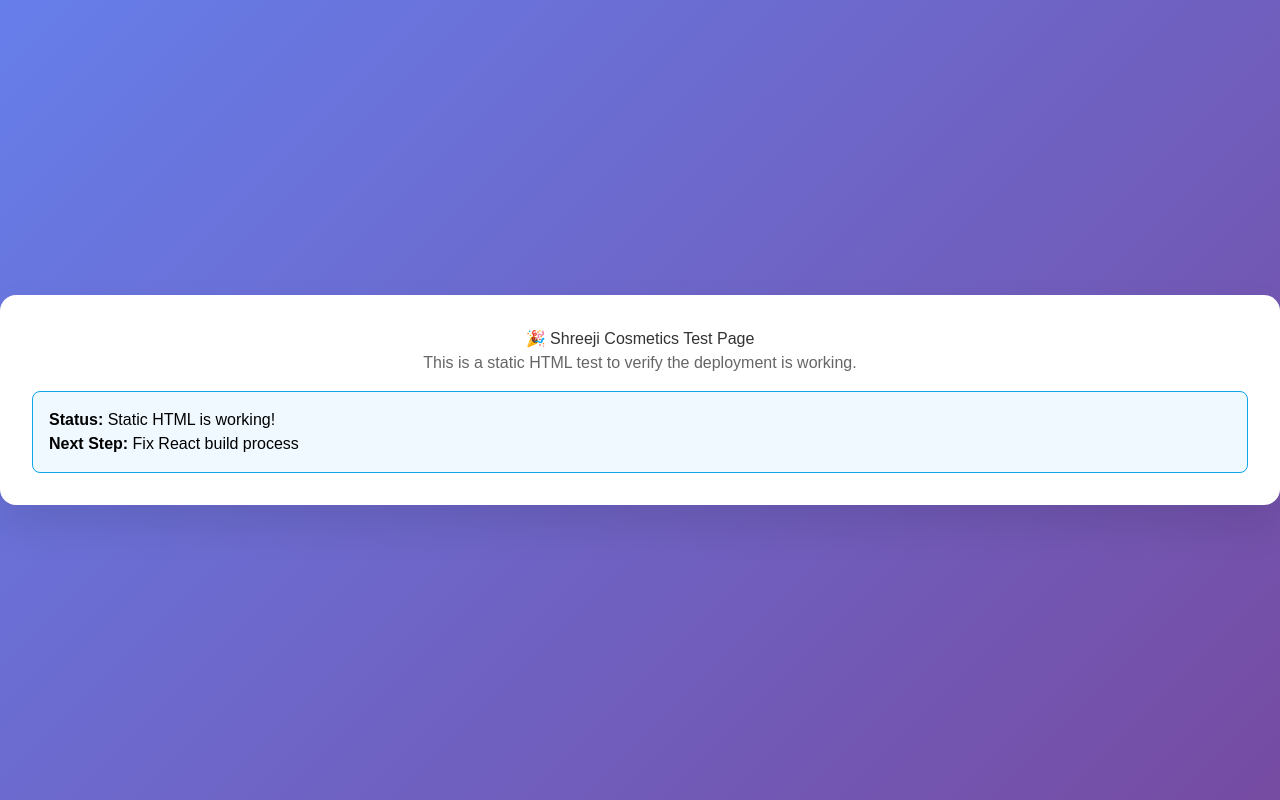
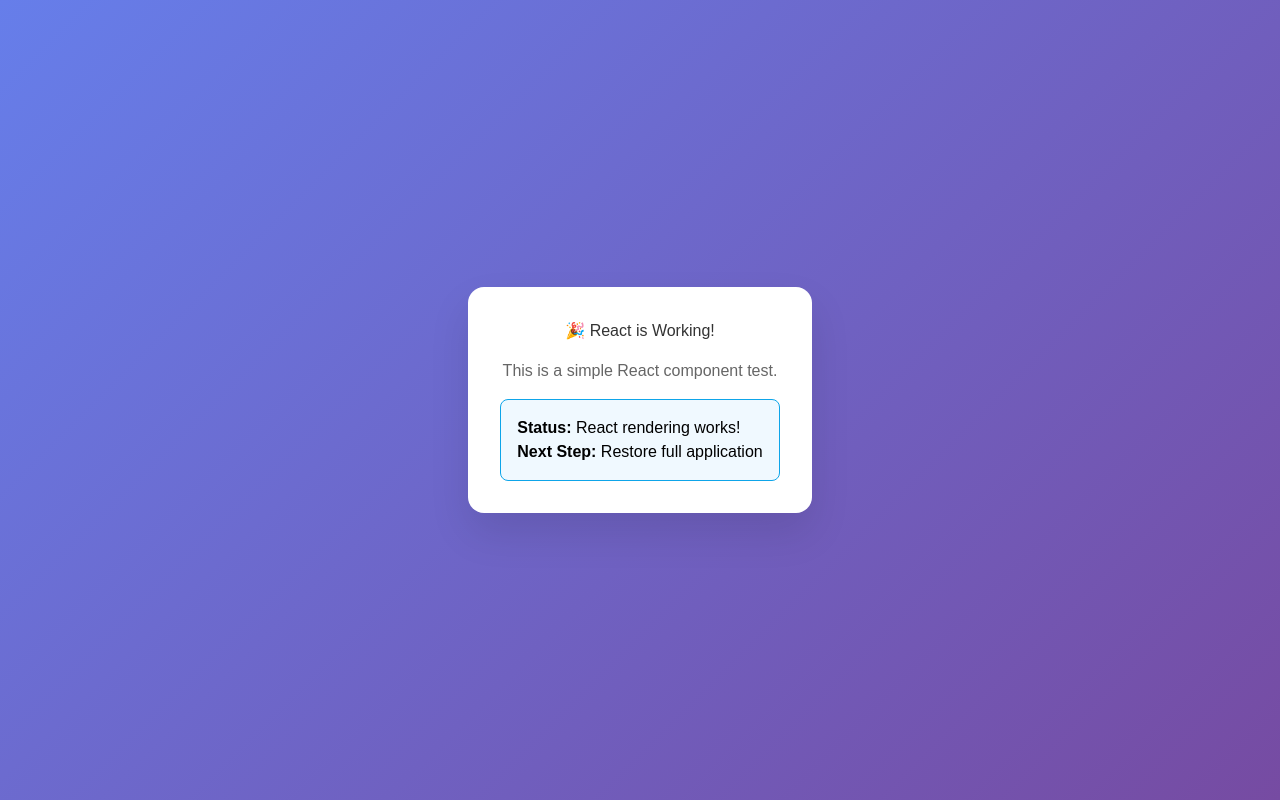
Before and after one commit to Harsh008D/ShreejiCosmeticsEcom, a React (Vite) app: page /cart in a window 1280 px wide. Built offline with nearby package versions, Linux system fonts and the light colour scheme; no server answers.

Commit message:
Test simple React component

```diff
--- a/App.tsx
+++ b/App.tsx
@@ -1,26 +1,39 @@
 import React from 'react';
 
-// Debug environment variable
-console.log('VITE_API_URL:', import.meta.env.VITE_API_URL);
-console.log('All env vars:', import.meta.env);
-console.log('NODE_ENV:', import.meta.env.NODE_ENV);
-console.log('MODE:', import.meta.env.MODE);
-
 function App() {
-  console.log('App component rendering...');
-
   return (
-    <div className="min-h-screen bg-blue-500 flex items-center justify-center">
-      <div className="bg-white p-8 rounded-lg shadow-lg">
-        <h1 className="text-2xl font-bold text-gray-900 mb-4">
-          🎉 Shreeji Cosmetics is Working!
+    <div style={{
+      minHeight: '100vh',
+      background: 'linear-gradient(135deg, #667eea 0%, #764ba2 100%)',
+      display: 'flex',
+      alignItems: 'center',
+      justifyContent: 'center',
+      fontFamily: 'Arial, sans-serif'
+    }}>
+      <div style={{
+        background: 'white',
+        padding: '2rem',
+        borderRadius: '1rem',
+        boxShadow: '0 20px 40px rgba(0,0,0,0.1)',
+        textAlign: 'center',
+        maxWidth: '500px'
+      }}>
+        <h1 style={{ color: '#333', marginBottom: '1rem' }}>
+          🎉 React is Working!
         </h1>
-        <p className="text-gray-600 mb-4">
-          Your website is successfully deployed!
+        <p style={{ color: '#666', marginBottom: '1rem' }}>
+          This is a simple React component test.
         </p>
-        <div className="text-sm text-gray-500">
-          <p>VITE_API_URL: {import.meta.env.VITE_API_URL || 'Not set'}</p>
-          <p>Environment: {import.meta.env.MODE}</p>
+        <div style={{
+          background: '#f0f9ff',
+          border: '1px solid #0ea5e9',
+          borderRadius: '0.5rem',
+          padding: '1rem',
+          marginTop: '1rem',
+          textAlign: 'left'
+        }}>
+          <strong>Status:</strong> React rendering works!<br/>
+          <strong>Next Step:</strong> Restore full application
         </div>
       </div>
     </div>
--- a/index.html
+++ b/index.html
@@ -6,51 +6,9 @@
     <meta name="viewport" content="width=device-width, initial-scale=1.0" />
     <title>Shreeji Cosmetics - Pure. Natural. Beautiful.</title>
     <meta name="description" content="Discover the power of nature with handcrafted cosmetics made from the finest organic ingredients. Pure, natural, and beautiful skincare products." />
-    <style>
-      body {
-        margin: 0;
-        padding: 0;
-        font-family: Arial, sans-serif;
-        background: linear-gradient(135deg, #667eea 0%, #764ba2 100%);
-        min-height: 100vh;
-        display: flex;
-        align-items: center;
-        justify-content: center;
-      }
-      .container {
-        background: white;
-        padding: 2rem;
-        border-radius: 1rem;
-        box-shadow: 0 20px 40px rgba(0,0,0,0.1);
-        text-align: center;
-        max-width: 500px;
-      }
-      h1 {
-        color: #333;
-        margin-bottom: 1rem;
-      }
-      p {
-        color: #666;
-        margin-bottom: 1rem;
-      }
-      .status {
-        background: #f0f9ff;
-        border: 1px solid #0ea5e9;
-        border-radius: 0.5rem;
-        padding: 1rem;
-        margin-top: 1rem;
-        text-align: left;
-      }
-    </style>
   </head>
   <body>
-    <div class="container">
-      <h1>🎉 Shreeji Cosmetics Test Page</h1>
-      <p>This is a static HTML test to verify the deployment is working.</p>
-      <div class="status">
-        <strong>Status:</strong> Static HTML is working!<br>
-        <strong>Next Step:</strong> Fix React build process
-      </div>
-    </div>
+    <div id="root"></div>
+    <script type="module" src="/main.tsx"></script>
   </body>
 </html>
```
